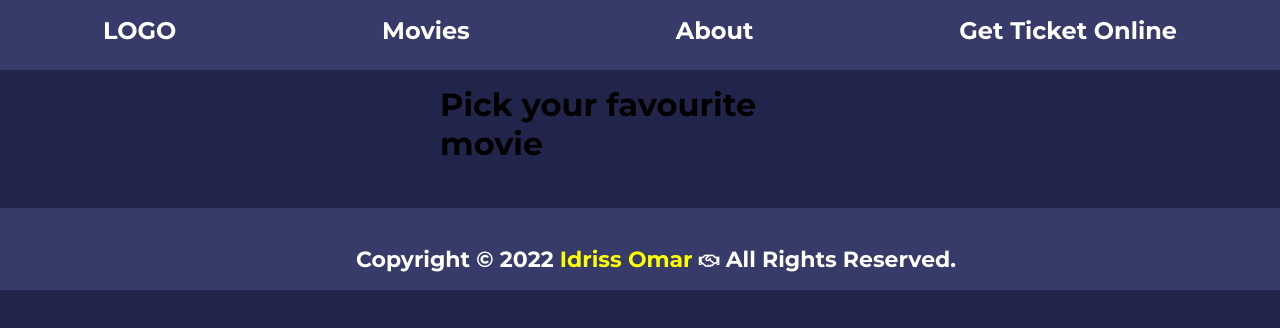
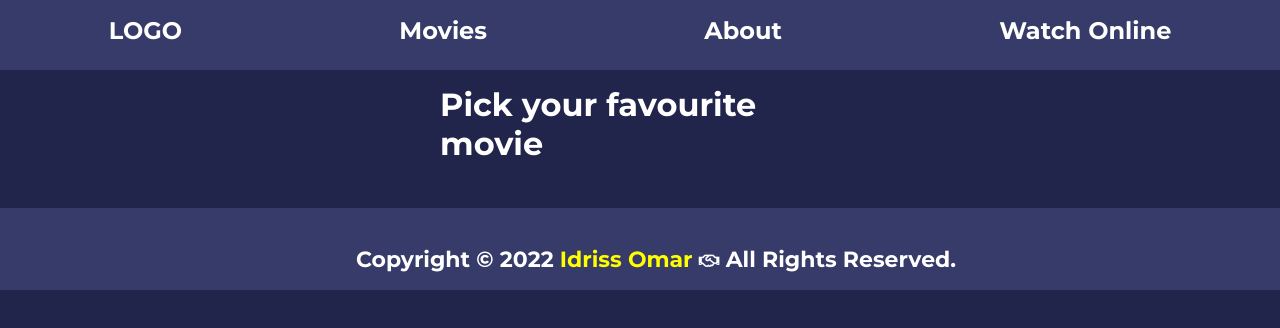
Before and after one commit to omarbabou/JS-Capstone-Webapp, a website built with webpack: page src/index.html in a window 1280 px wide. Shown: the top 328 px of the page. Built offline with nearby package versions, Linux system fonts and the light colour scheme; no server answers.

Commit message:
Add color to h1

```diff
--- a/src/css/index.css
+++ b/src/css/index.css
@@ -47,6 +47,7 @@ h1 {
   width: 400px;
   font-size: 2em;
   padding-top: 15px;
+  color: #fff;
 }
 
 .movies {
--- a/src/index.html
+++ b/src/index.html
@@ -20,7 +20,7 @@
             <li class="nav-logo"><a href="#">LOGO</a></li>
             <li class="nav-movie"><a href="#">Movies</a></li>
             <li class="nav-about"><a href="#">About</a></li>
-            <li class="nav-ticket"><a href="#">Get Ticket Online</a></li>
+            <li class="nav-ticket"><a href="#">Watch Online</a></li>
           </ul>
         </nav>
       </header>
```
Also changed, not shown: dist/main.js.
